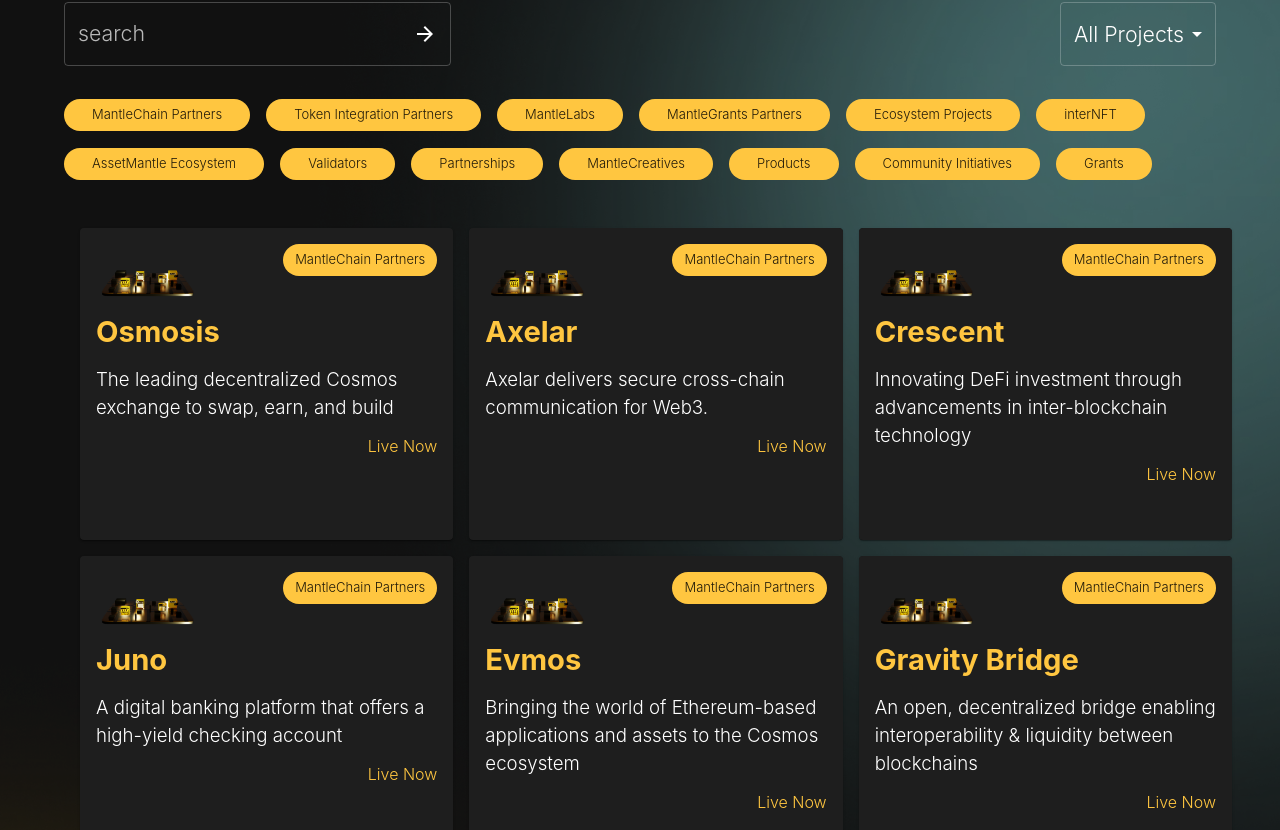
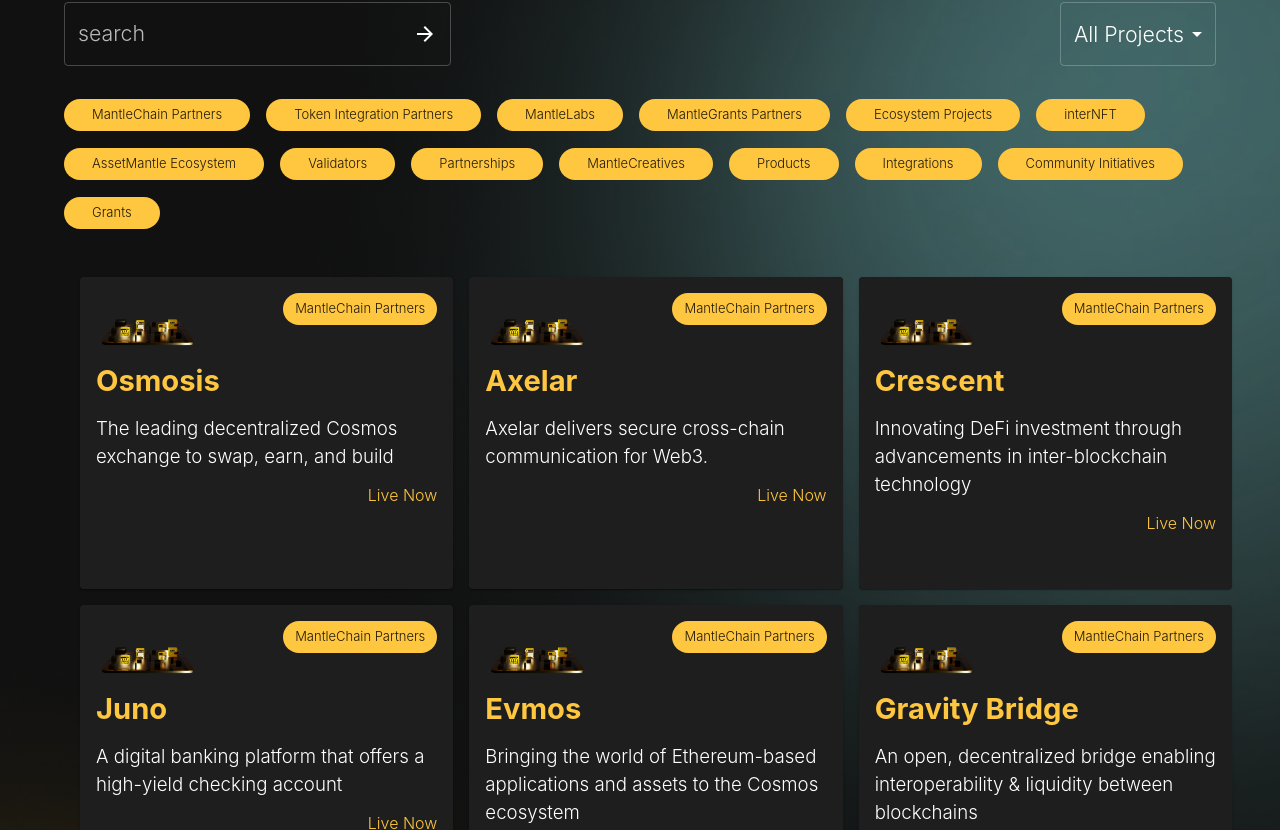
Before and after one commit to AssetMantle/website, a Next.js app: page /ecosystems in a window 1280 px wide. Shown: the part 990-1820 px from the top of the page. Built offline with nearby package versions, Linux system fonts and the light colour scheme.

Commit message:
added pending integrations filter data

```diff
--- a/views/EcosystemsLowerSection.js
+++ b/views/EcosystemsLowerSection.js
@@ -302,7 +302,7 @@ const configData = [
   },
   {
     name: "MantleWallet",
-    filters: ["Products", "AssetMantle Ecosystem"],
+    filters: ["Products", "Integrations", "AssetMantle Ecosystem"],
     description: "description",
   },
   {
@@ -388,6 +388,31 @@ const configData = [
   {
     name: "Products",
     filters: ["Grants", "MantleLabs"],
+    description: "description",
+  },
+  {
+    name: "Modules",
+    filters: ["Integrations", "MantleLabs"],
+    description: "description",
+  },
+  {
+    name: "Toolings",
+    filters: ["Integrations", "MantleLabs"],
+    description: "description",
+  },
+  {
+    name: "NFT",
+    filters: ["Integrations", "MantleLabs"],
+    description: "description",
+  },
+  {
+    name: "Analytics",
+    filters: ["Integrations", "MantleLabs"],
+    description: "description",
+  },
+  {
+    name: "LaunchPads",
+    filters: ["Integrations", "MantleLabs"],
     description: "description",
   },
 ];
```
